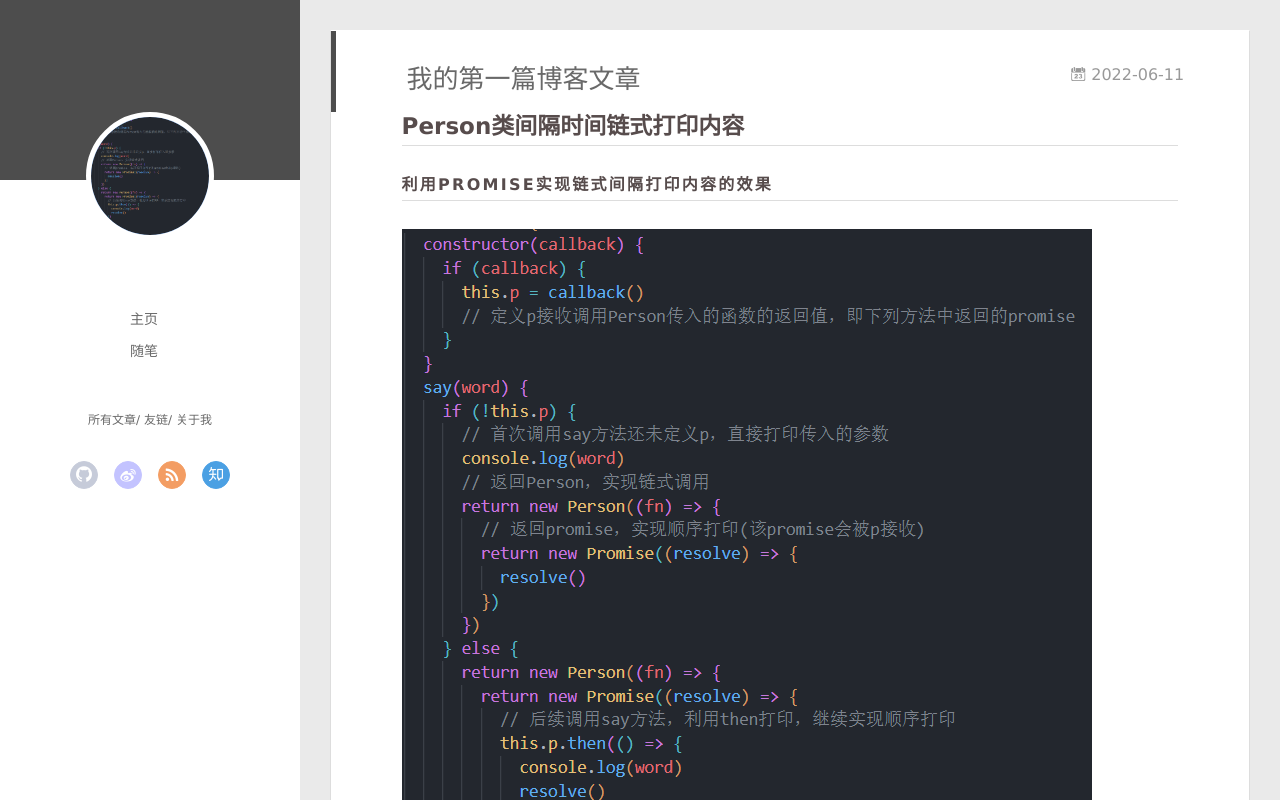
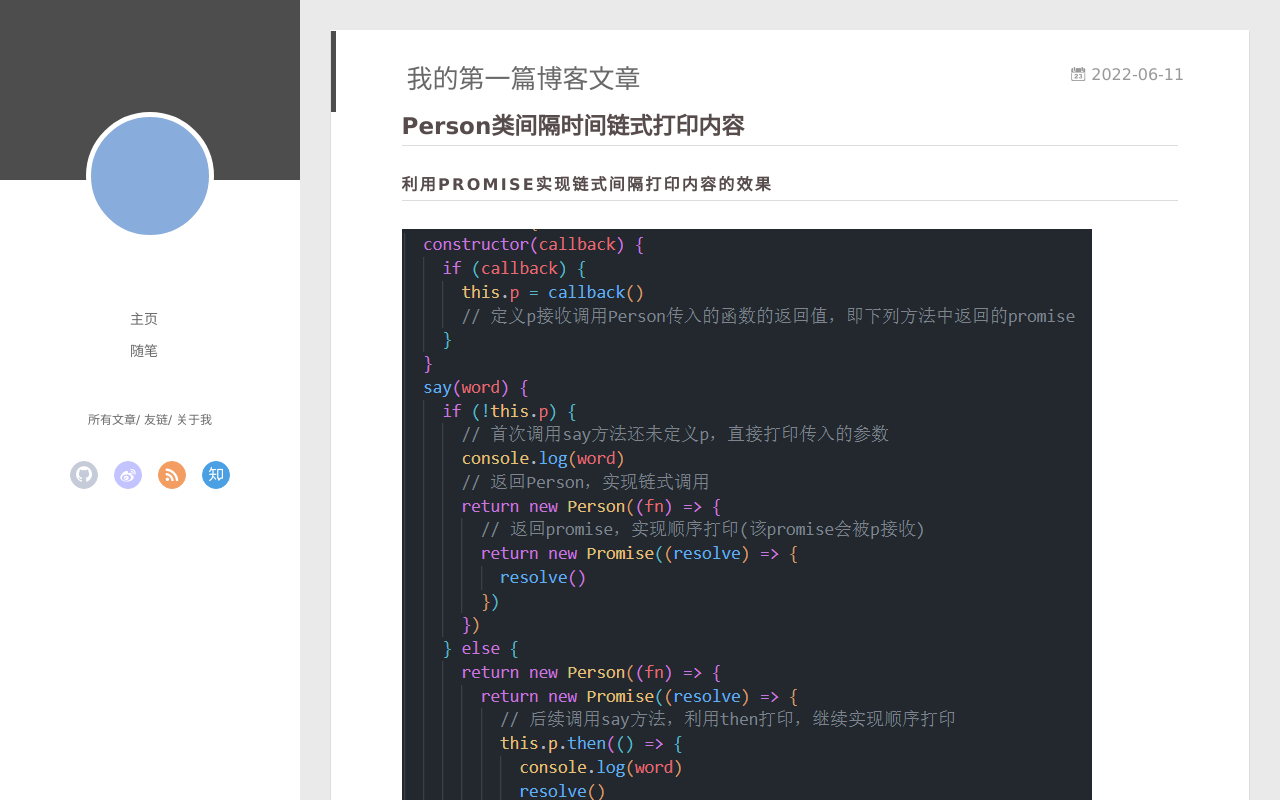
Before and after one commit to huangqinchun/huangqinchun.github.io, a plain HTML site: page index.html in a window 1280 px wide. Drawn offline with Linux system fonts and the light colour scheme; no server answers.

Commit message:
Site updated: 2022-06-11 11:03:01

```diff
--- a/index.html
+++ b/index.html
@@ -43,7 +43,7 @@
 <div class="intrude-less">
 	<header id="header" class="inner">
 		<a href="/" class="profilepic">
-			<img src="./uploads/1_first_blog/f1.png" class="js-avatar">
+			<img src="" class="js-avatar">
 		</a>
 		<hgroup>
 		  <h1 class="header-author"><a href="/"></a></h1>
```
